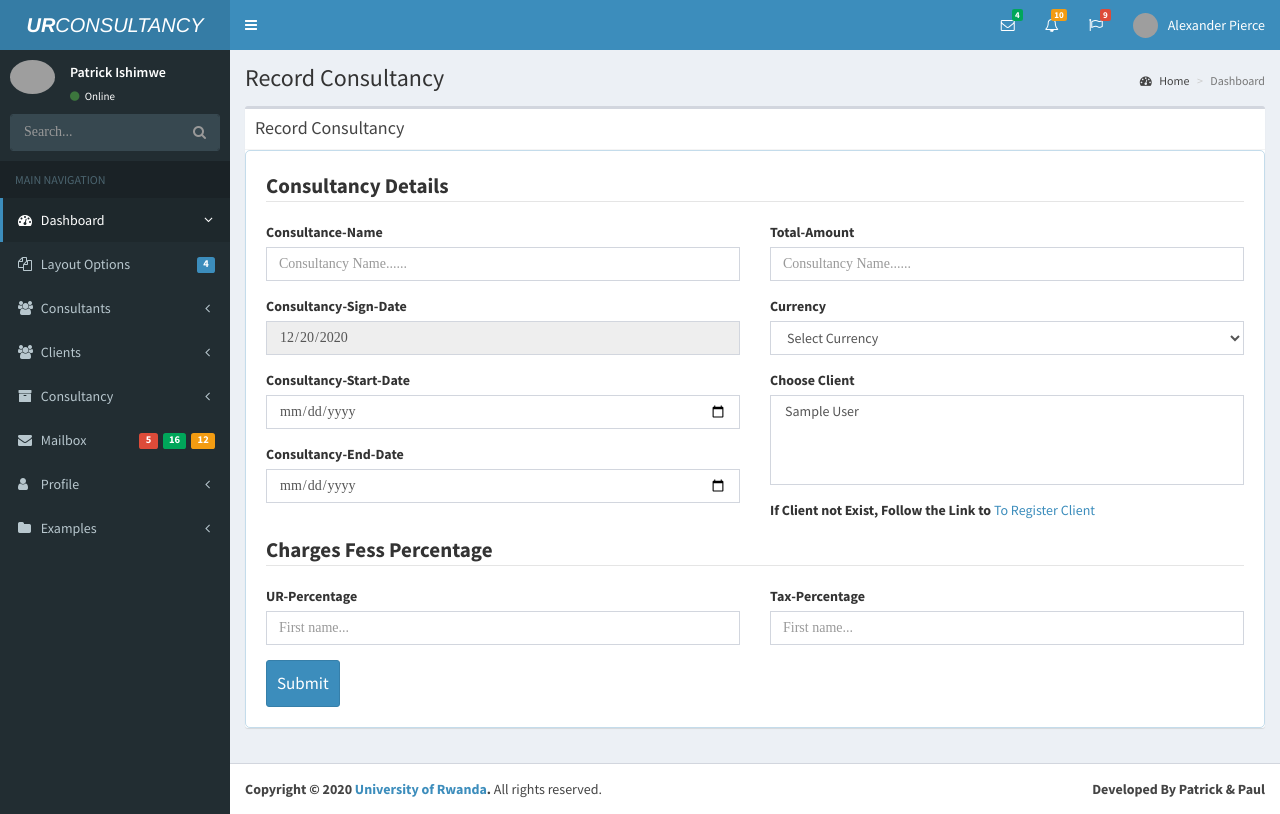
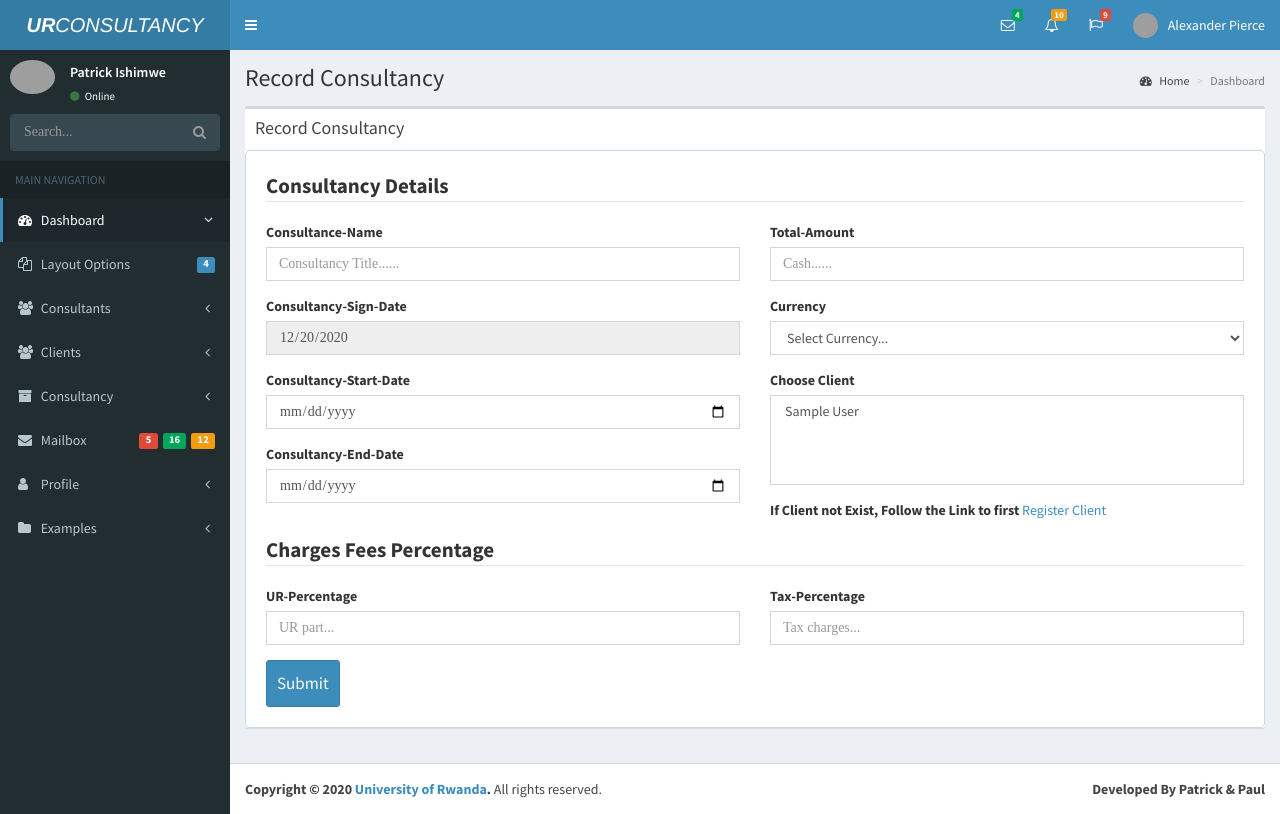
Before and after one commit to pattyish/ur_consultancy_project, a PHP site: page /add_consultancy.php in a window 1280 px wide. Run offline with PHP 8.4, Linux system fonts and the light colour scheme; the visitor is signed in with stand-in values (Sample User, id 1); some libraries are stand-ins or nearby versions; grey boxes are pictures that could not be loaded.

Commit message:
add_consultancy few changes have been made

```diff
--- a/add_consultancy.php
+++ b/add_consultancy.php
@@ -31,7 +31,7 @@
                                 <div class="col-md-6">
                                     <div class="form-group">
                                         <label for="">Consultance-Name</label>
-                                        <input type="text" id="consultancy-name" placeholder="Consultancy Name......"
+                                        <input type="text" id="consultancy-name" placeholder="Consultancy Title......"
                                             class="form-control">
                                     </div>
                                     <div class="form-group">
@@ -54,13 +54,13 @@
                                 <div class="col-md-6">
                                     <div class="form-group">
                                         <label for="">Total-Amount</label>
-                                        <input type="text" id="amount" placeholder="Consultancy Name......"
+                                        <input type="text" id="amount" placeholder="Cash......"
                                             class="form-control">
                                     </div>
                                     <div class="form-group">
                                         <label for="">Currency</label>
                                         <select name="currency" class="form-control" id="currency">
-                                            <option>Select Currency</option>
+                                            <option>Select Currency...</option>
                                             <option>Rwf</option>
                                             <option>Dollar</option>
                                             <option>Euro</option>
@@ -70,31 +70,31 @@
                                     <div class="form-group">
                                         <label for="">Choose Client</label>
                                         <select class="form-control select2" multiple="multiple"
-                                            id="clients" name="clients" data-placeholder="Select a State"
+                                            id="clients" name="clients" data-placeholder="Select a State..."
                                             style="width: 100%;">
                                             <?php include 'backend/getClients.php' ?>
                                         </select>
                                     </div>
                                     <div class="form-group">
-                                        <p><b>If Client not Exist, Follow the Link to </b><a href="register_client.php">
-                                                To Register Client
+                                        <p><b>If Client not Exist, Follow the Link to first </b><a href="register_client.php">
+                                                 Register Client
                                             </a>
                                         </p>
                                     </div>
                                 </div>
                                 <div class="col-md-12">
-                                    <legend style="font-weight: bold;"> Charges Fess Percentage </legend>
+                                    <legend style="font-weight: bold;"> Charges Fees Percentage </legend>
                                     <div class="row">
                                         <div class="col-md-6">
                                             <div class="form-group">
                                                 <label for="">UR-Percentage</label>
-                                                <input type="text" placeholder="First name..." class="form-control">
+                                                <input type="text" placeholder="UR part..." class="form-control">
                                             </div>
                                         </div>
                                         <div class="col-md-6">
                                             <div class="form-group">
                                                 <label for="">Tax-Percentage</label>
-                                                <input text="text" placeholder="First name..." class="form-control">
+                                                <input text="text" placeholder="Tax charges..." class="form-control">
                                             </div>
                                         </div>
                                     </div>
```
